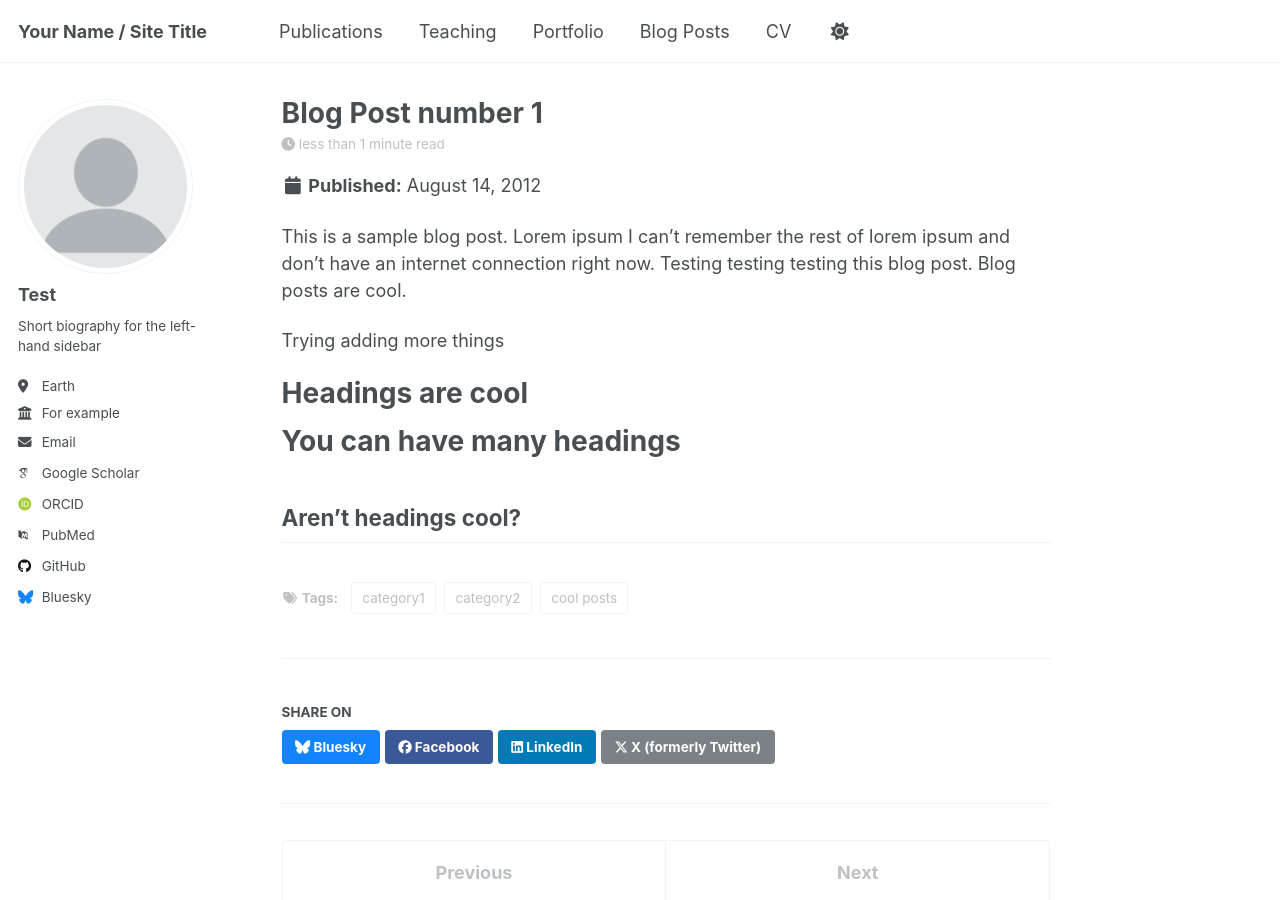
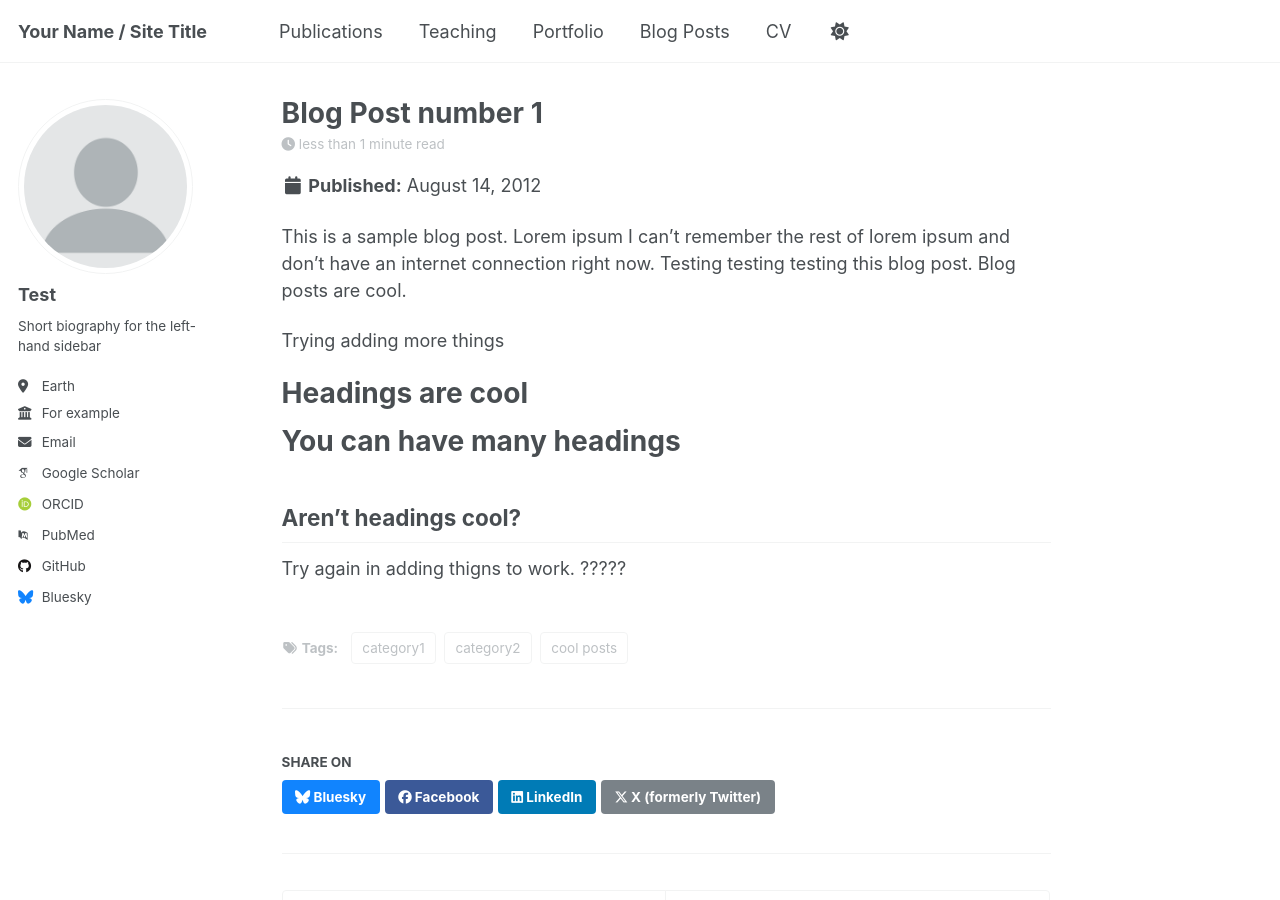
Before and after one commit to SUBRAINDAMAGE/SUBRAINDAMAGE.github.io, a Jekyll site: the page built from _posts/2012-08-14-blog-post-1.md, in a window 1280 px wide and 900 px high. Built offline with Jekyll 4.4.1, drawn with Linux system fonts in a browser that asks for light colours; some web fonts are replaced; a script that is not in the unit is left out.

Commit message:
Update 2012-08-14-blog-post-1.md

```diff
--- a/_posts/2012-08-14-blog-post-1.md
+++ b/_posts/2012-08-14-blog-post-1.md
@@ -23,3 +23,6 @@ You can have many headings
 
 Aren't headings cool?
 ------
+
+
+Try again in adding thigns to work. ?????
```
